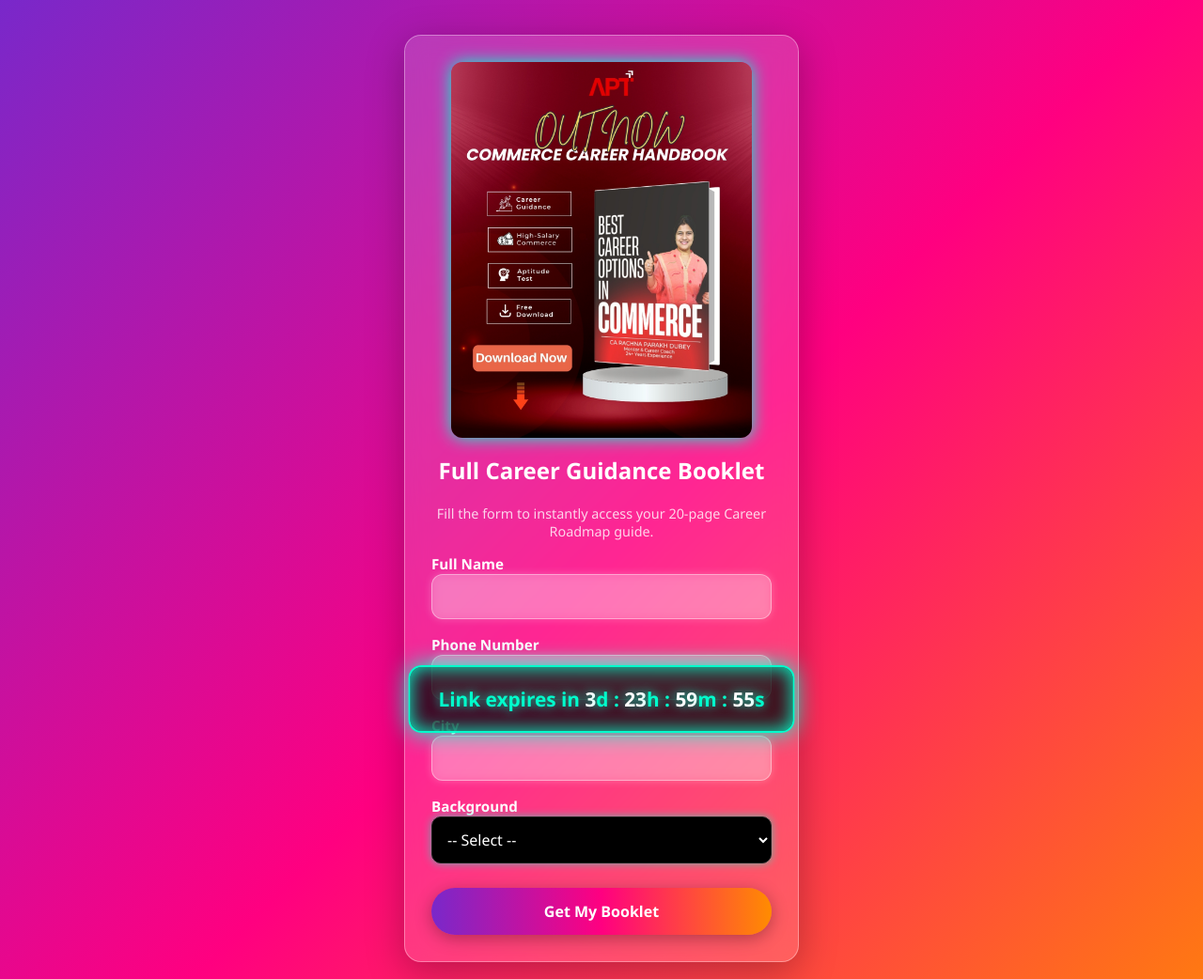
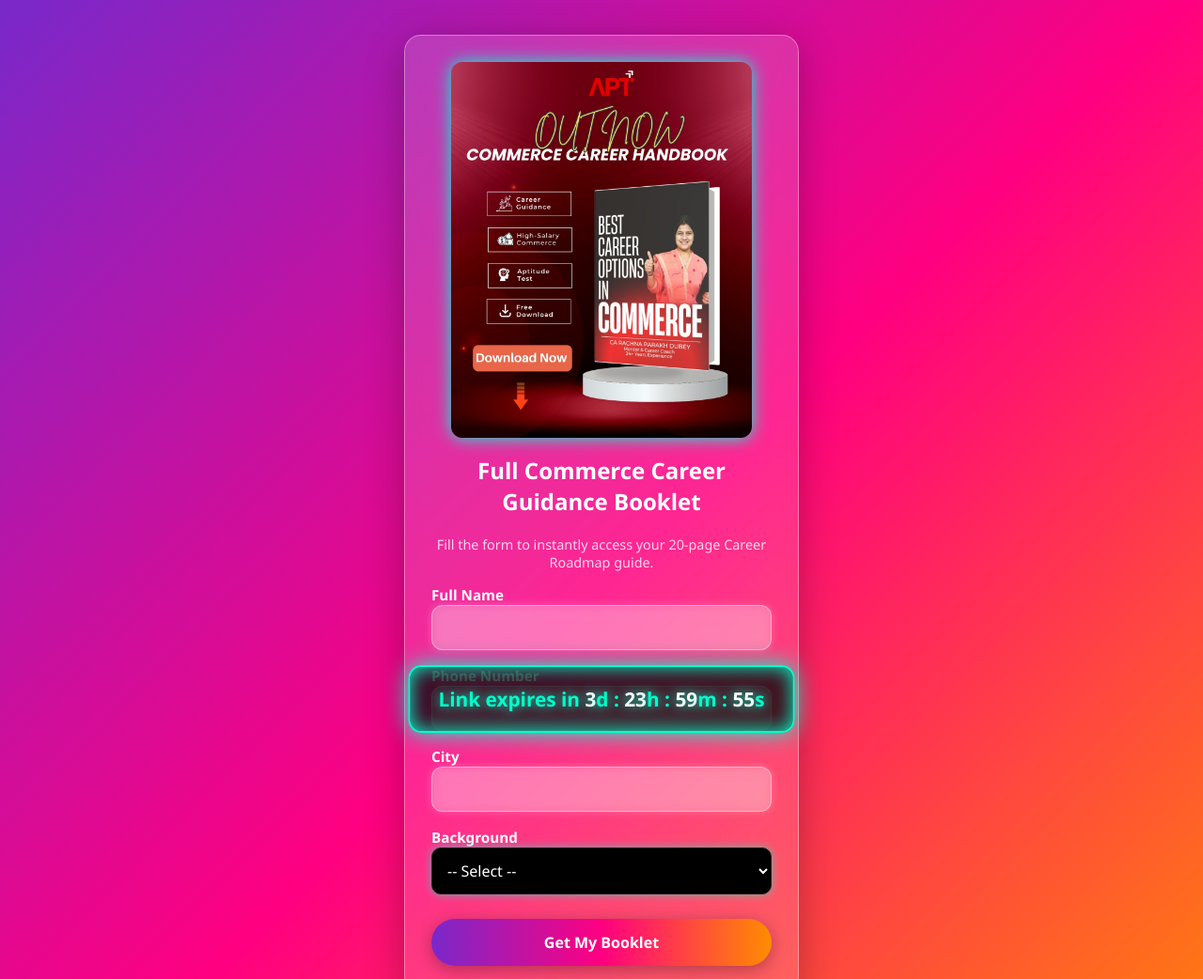
Before and after one commit to APTTrialweb/careerguidancebooklet, a plain HTML site: page index.html in a window 1280 px wide. Shown: the top 1042 px of the page at 94% size. Drawn offline with Linux system fonts and the light colour scheme; some packages are replaced by stand-ins of ours; a script that the page names is missing.

Commit message:
Update index.html

```diff
--- a/index.html
+++ b/index.html
@@ -3,7 +3,7 @@
 <head>
   <meta charset="UTF-8">
   <meta name="viewport" content="width=device-width, initial-scale=1">
-  <title>Full Career Guidance Booklet – Free Access</title>
+  <title>Full Commerce Career Guidance Booklet – Free Access</title>
 
   <script src="https://cdn.jsdelivr.net/npm/sweetalert2@11"></script>
 
@@ -84,7 +84,7 @@
              alt="Program Poster"
              style="width:100%; max-width:320px; height:auto; border-radius:12px; object-fit:cover; box-shadow:0 0 18px #00ffcc;">
       </div>
-    <h2>Full Career Guidance Booklet</h2>
+    <h2>Full Commerce Career Guidance Booklet</h2>
     <p style="opacity:0.8;text-align:center;font-size:0.9rem;">
       Fill the form to instantly access your 20-page Career Roadmap guide.
     </p>
```
